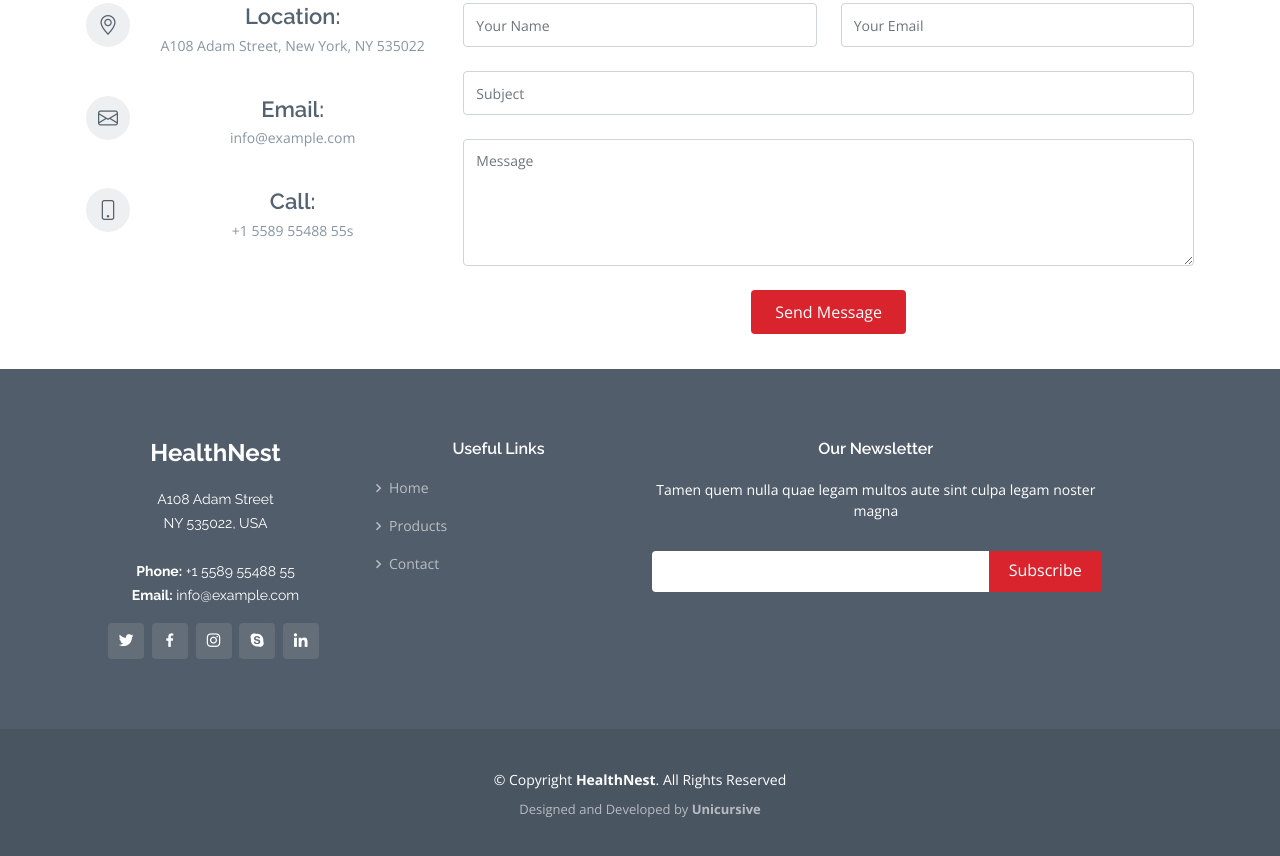
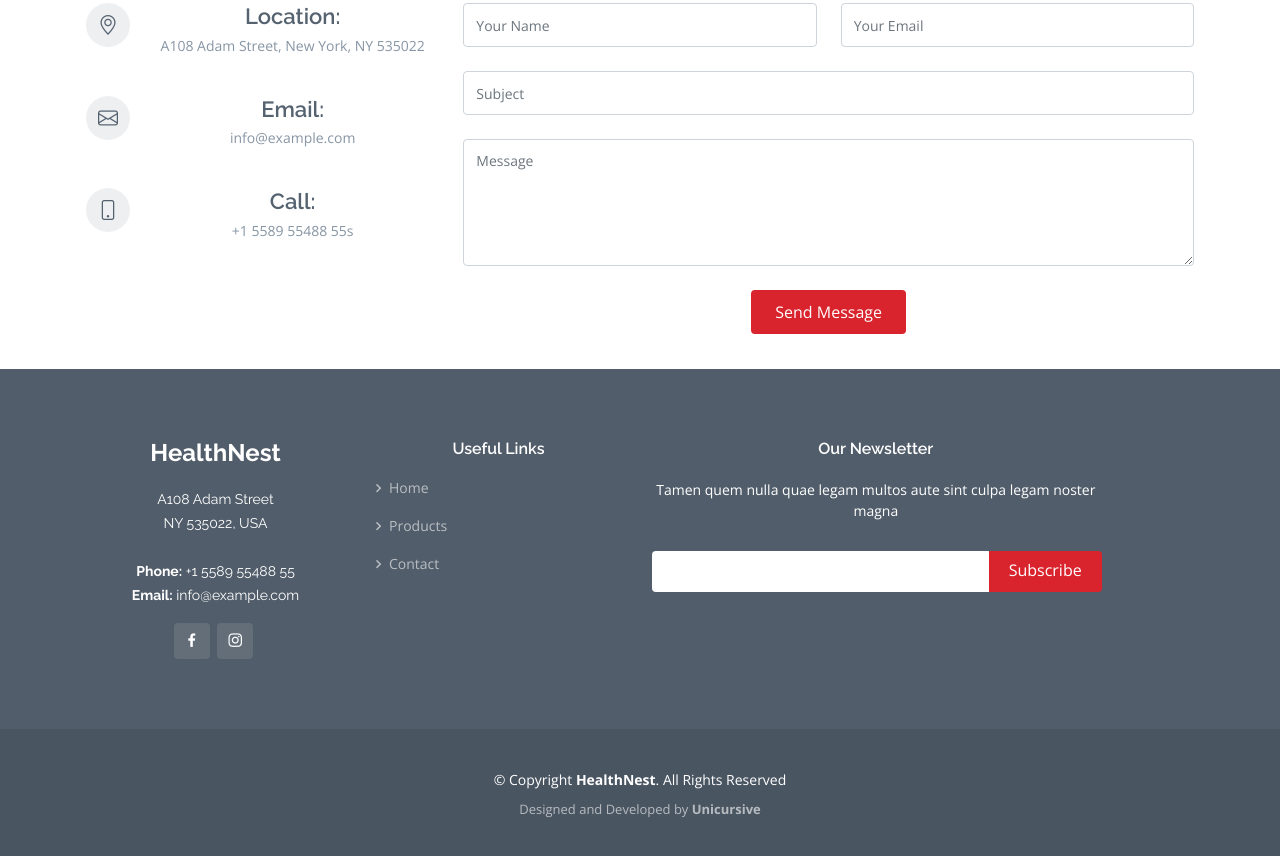
Before and after one commit to Unicursive/heL3eth_N3s1h.github.io, a plain HTML site: page contact.html in a window 1280 px wide. Shown: the part 530-1386 px from the top of the page. Drawn offline with nearby package versions, Linux system fonts and the light colour scheme.

Commit message:
socialmedia

```diff
--- a/contact.html
+++ b/contact.html
@@ -157,11 +157,11 @@
                 <strong>Email:</strong> info@example.com<br>
               </p>
               <div class="social-links mt-3">
-                <a href="#" class="twitter"><i class="bx bxl-twitter"></i></a>
-                <a href="#" class="facebook"><i class="bx bxl-facebook"></i></a>
-                <a href="#" class="instagram"><i class="bx bxl-instagram"></i></a>
-                <a href="#" class="google-plus"><i class="bx bxl-skype"></i></a>
-                <a href="#" class="linkedin"><i class="bx bxl-linkedin"></i></a>
+                <!-- <a href="#" class="twitter"><i class="bx bxl-twitter"></i></a> -->
+                <a href="https://www.facebook.com/people/HealthNest/100067140380996/?mibextid=ZbWKwL" class="facebook"><i class="bx bxl-facebook"></i></a>
+                <a href="https://www.instagram.com/healthnest_india/?r=nametag" class="instagram"><i class="bx bxl-instagram"></i></a>
+                <!-- <a href="#" class="google-plus"><i class="bx bxl-skype"></i></a> -->
+                <!-- <a href="#" class="linkedin"><i class="bx bxl-linkedin"></i></a> -->
               </div>
             </div>
           </div>
```
